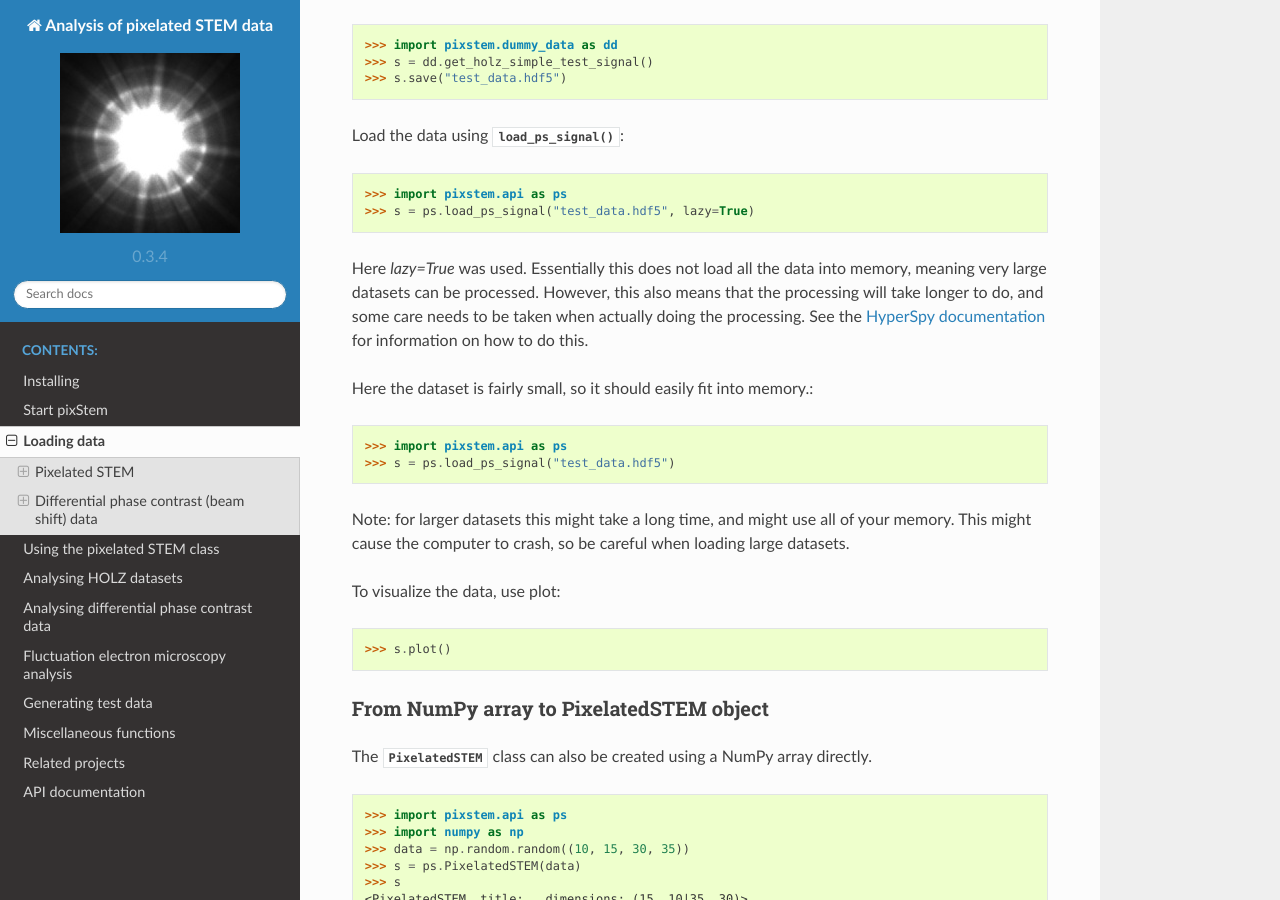
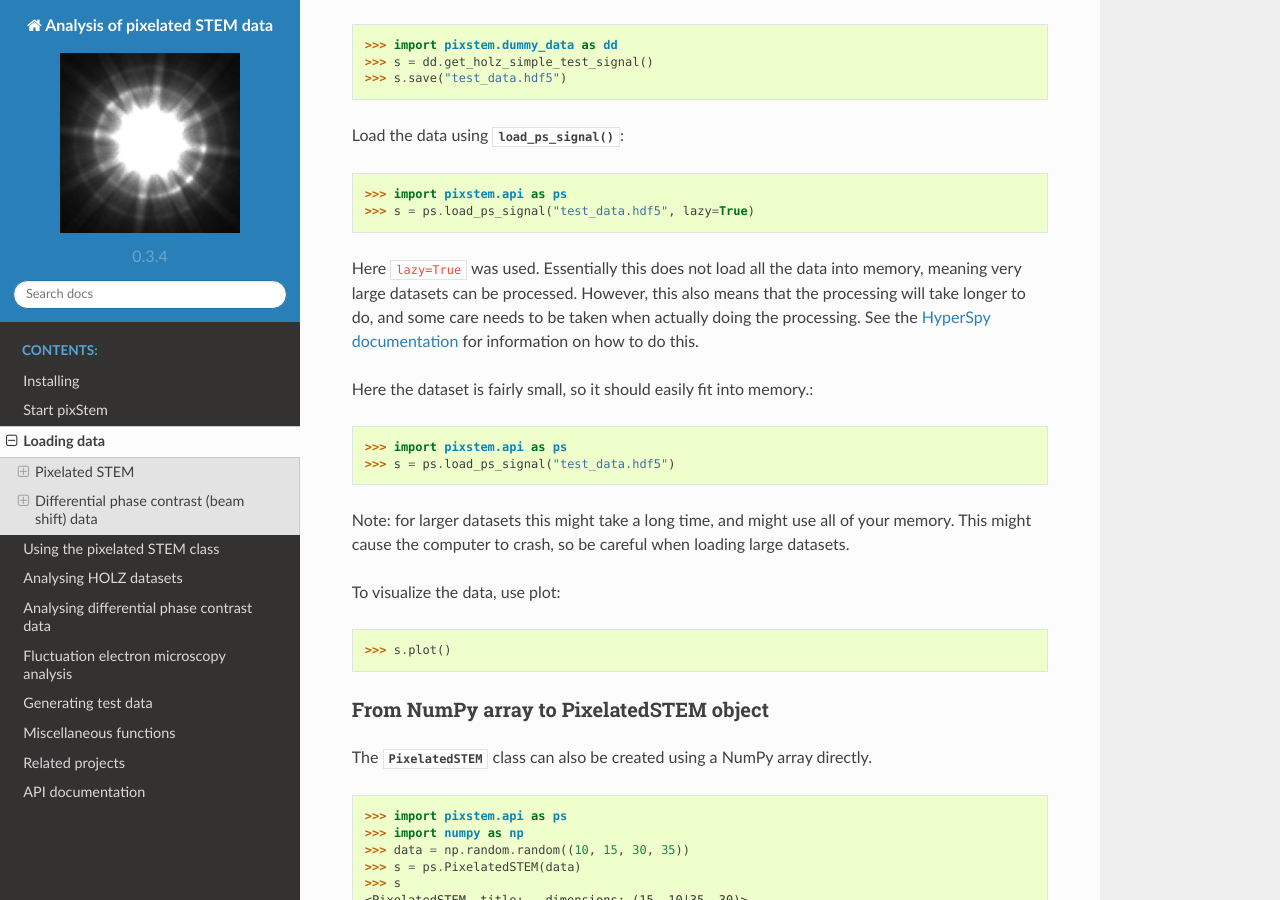
Before and after one commit to pyxem/pyxem, a Sphinx documentation site: the page built from doc/loading_data.rst, in a window 1280 px wide and 900 px high, scrolled down 484 px. Built offline with Sphinx 7.4.7 and the Read the Docs theme 2.0.0, drawn with Linux system fonts in a browser that asks for light colours.

Commit message:
DOC: fix a code highlightning

```diff
--- a/doc/loading_data.rst
+++ b/doc/loading_data.rst
@@ -33,7 +33,7 @@ Load the data using :py:func:`~pixstem.io_tools.load_ps_signal`:
     >>> import pixstem.api as ps
     >>> s = ps.load_ps_signal("test_data.hdf5", lazy=True)
 
-Here `lazy=True` was used.
+Here ``lazy=True`` was used.
 Essentially this does not load all the data into memory, meaning very large datasets
 can be processed.
 However, this also means that the processing will take longer to do, and some care needs to be taken
```
